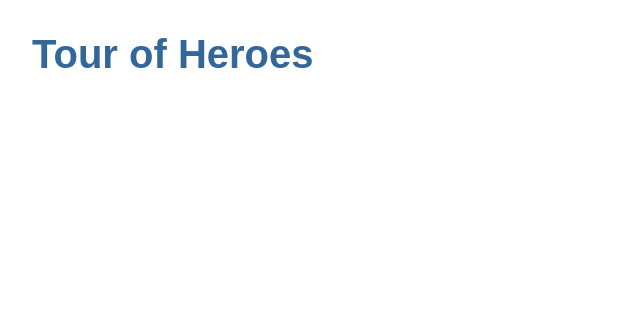
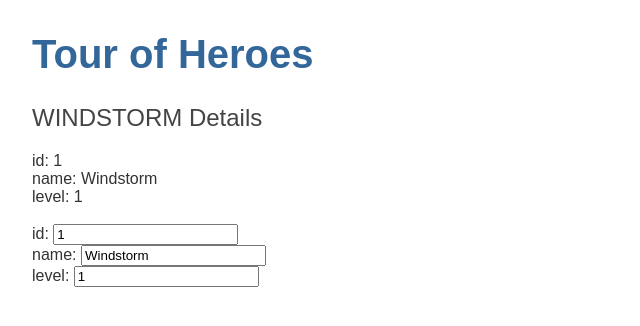
Before and after one commit to BSSB33/angular-tour-of-heroes-tutorial, an Angular app in the folder angular-tour-of-heroes/: page / in a window 1280 px wide. Shown: the top 326 px of the page, without its empty margins (0-640 px from the left). Built offline with nearby package versions, Linux system fonts and the light colour scheme.

Commit message:
The Hero Editor Page done
- Hero Interface added
- ngModel introduced
- import field is working

```diff
--- a/angular-tour-of-heroes/src/app/app.component.html
+++ b/angular-tour-of-heroes/src/app/app.component.html
@@ -1 +1,2 @@
 <h1>{{title}}</h1>
+<app-heroes></app-heroes>
--- /dev/null
+++ b/angular-tour-of-heroes/src/app/hero.ts
@@ -0,0 +1,5 @@
+export interface Hero {
+    id: number;
+    name: string;
+    level: number;
+}
--- /dev/null
+++ b/angular-tour-of-heroes/src/app/heroes/heroes.component.html
@@ -0,0 +1,8 @@
+<h2>{{hero.name | uppercase}} Details</h2>
+<div><span>id: </span>{{hero.id}}</div>
+<div><span>name: </span>{{hero.name}}</div>
+<div><span>level: </span>{{hero.level}}</div>
+<div><br></div>
+<div><label>id: <input [(ngModel)]="hero.id" placeholder="id"/></label></div>
+<div><label>name: <input [(ngModel)]="hero.name" placeholder="name"/></label></div>
+<div><label>level: <input [(ngModel)]="hero.level" placeholder="level"/></label></div>
--- /dev/null
+++ b/angular-tour-of-heroes/src/app/heroes/heroes.component.ts
@@ -0,0 +1,22 @@
+import { Component, OnInit } from '@angular/core';
+import { Hero } from '../hero';
+
+@Component({
+  selector: 'app-heroes',
+  templateUrl: './heroes.component.html',
+  styleUrls: ['./heroes.component.css']
+})
+export class HeroesComponent implements OnInit {
+
+  hero: Hero = {
+    id: 1,
+    name: 'Windstorm',
+    level: 1
+  };
+
+  constructor() { }
+
+  ngOnInit(): void {
+  }
+
+}
```
Also changed, not shown: angular-tour-of-heroes/src/app/app.module.ts (+6 -2 lines), angular-tour-of-heroes/src/app/heroes/heroes.component.css (added), 1 other file (tests, documents, lock files or other folders).
